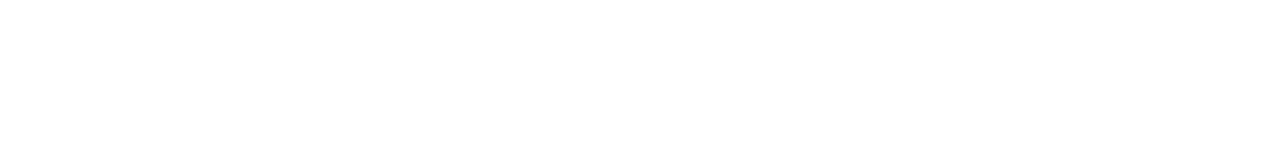
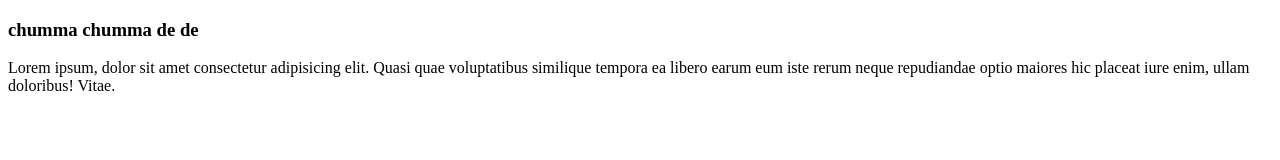
Before and after one commit to Juiria-Humayan/my-first-github-repo, a plain HTML site: page index.html in a window 1280 px wide. Drawn offline with Linux system fonts and the light colour scheme.

Commit message:
1st change

```diff
--- a/index.html
+++ b/index.html
@@ -6,6 +6,7 @@
     <title>Document</title>
 </head>
 <body>
-
+    <h3><b>chumma chumma de de</b></h3>
+    <p>Lorem ipsum, dolor sit amet consectetur adipisicing elit. Quasi quae voluptatibus similique tempora ea libero earum eum iste rerum neque repudiandae optio maiores hic placeat iure enim, ullam doloribus! Vitae. </p>
 </body>
 </html>
```
